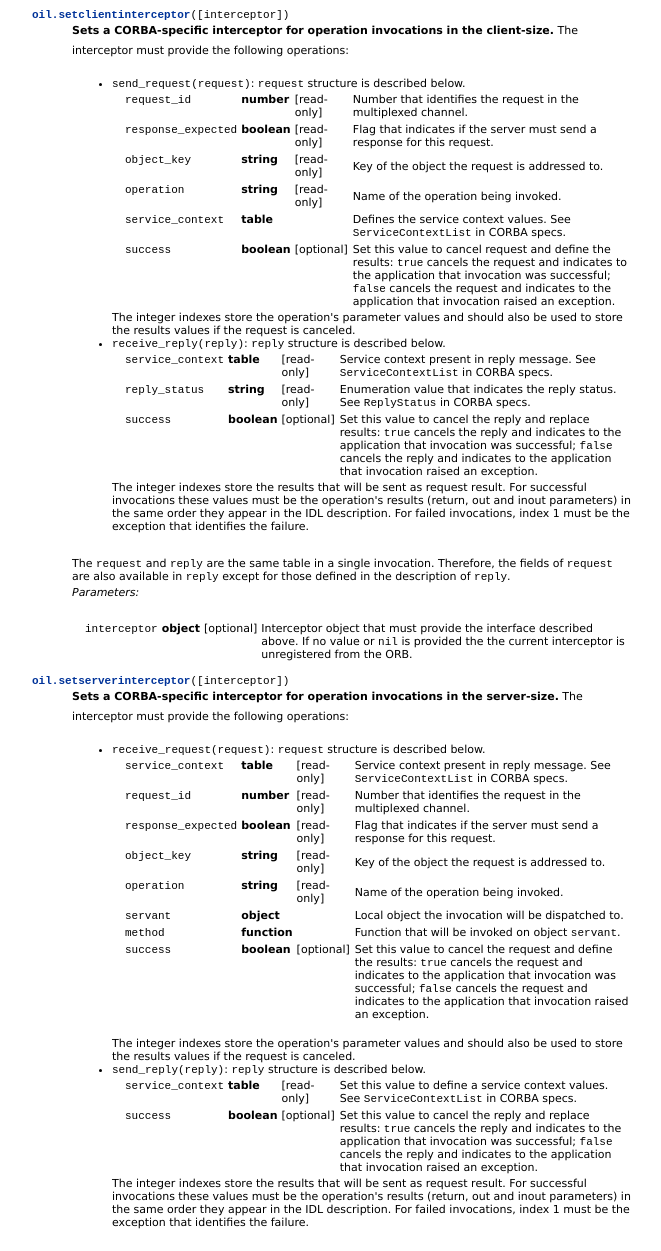
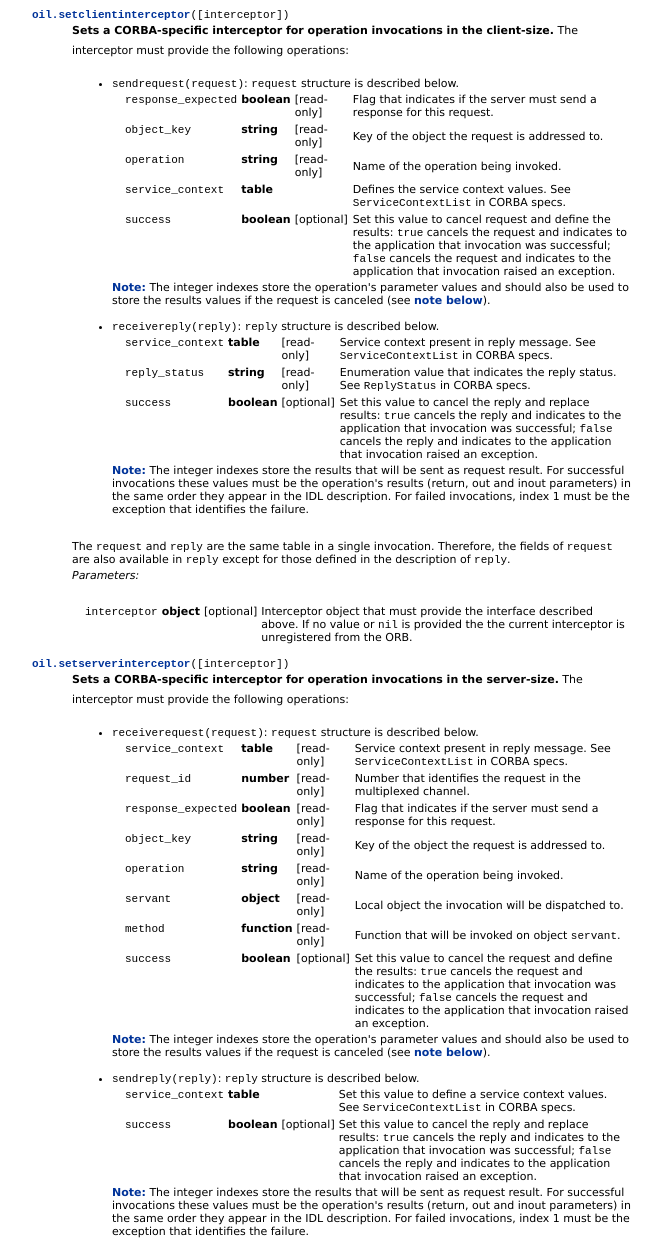
Before and after one commit to renatomaia/oil, a plain HTML site: page docs/docs_lib.html in a window 1280 px wide. Shown: the part 8926-10177 px from the top of the page, without its empty margins (128-789 px from the left). Drawn offline with nearby package versions, Linux system fonts and the light colour scheme; files that its build step writes are made by us from their sources.

Commit message:
Correction in the CORBA interception mechanism, as well as corrections in the related documentation.
git-svn-id: https://subversion.tecgraf.puc-rio.br/engdist/oil/trunk@72167 ae0415b3-e90b-0410-900d-d0be9363c56b

```diff
--- a/docs/docs_lib.html
+++ b/docs/docs_lib.html
@@ -943,14 +943,8 @@ oil.setexcatch(function(_, except) error(tostring(except)) end)
 			The interceptor must provide the following operations:<br>
 			<ul>
 				<li>
-					<code>send_request(request)</code>: <code>request</code> structure is described below.
+					<code>sendrequest(request)</code>: <code>request</code> structure is described below.
 					<table>
-					<tr>
-						<td valign="top"><code>request_id</code></td>
-						<td valign="top"><b>number</b></td>
-						<td valign="top">[read-only]</td>
-						<td>Number that identifies the request in the multiplexed channel.</td>
-					</tr>
 					<tr>
 						<td valign="top"><code>response_expected</code></td>
 						<td valign="top"><b>boolean</b></td>
@@ -984,10 +978,12 @@ oil.setexcatch(function(_, except) error(tostring(except)) end)
 						<code>false</code> cancels the request and indicates to the application that invocation raised an exception.</td>
 					</tr>
 					</table>
-					The integer indexes store the operation's parameter values and should also be used to store the results values if the request is canceled.<br>
+					<a name="#client-params-note">Note:</a> The integer indexes store the operation's parameter values and should also be used to store the results values if the request is canceled (see <a href="#client-return-note">note below</a>).
+					<br>
+					<br>
 				</li>
 				<li>
-					<code>receive_reply(reply)</code>: <code>reply</code> structure is described below.
+					<code>receivereply(reply)</code>: <code>reply</code> structure is described below.
 					<table>
 					<tr>
 						<td valign="top"><code>service_context</code></td>
@@ -1010,8 +1006,9 @@ oil.setexcatch(function(_, except) error(tostring(except)) end)
 						<code>false</code> cancels the reply and indicates to the application that invocation raised an exception.</td>
 					</tr>
 					</table>
-					The integer indexes store the results that will be sent as request result.
-					For successful invocations these values must be the operation's results (return, out and inout parameters) in the same order they appear in the IDL description. For failed invocations, index 1 must be the exception that identifies the failure.<br>
+					<a name="client-return-note">Note:</a> The integer indexes store the results that will be sent as request result.
+					For successful invocations these values must be the operation's results (return, out and inout parameters) in the same order they appear in the IDL description.
+					For failed invocations, index 1 must be the exception that identifies the failure.
 				</li>
 			</ul>
 			<br>
@@ -1036,7 +1033,7 @@ oil.setexcatch(function(_, except) error(tostring(except)) end)
 			The interceptor must provide the following operations:<br>
 			<ul>
 				<li>
-					<code>receive_request(request)</code>: <code>request</code> structure is described below.
+					<code>receiverequest(request)</code>: <code>request</code> structure is described below.
 					<table>
 					<tr>
 						<td valign="top"><code>service_context</code></td>
@@ -1071,13 +1068,13 @@ oil.setexcatch(function(_, except) error(tostring(except)) end)
 					<tr>
 						<td valign="top"><code>servant</code></td>
 						<td valign="top"><b>object</b></td>
-						<td valign="top"></td>
+						<td valign="top">[read-only]</td>
 						<td>Local object the invocation will be dispatched to.</td>
 					</tr>
 					<tr>
 						<td valign="top"><code>method</code></td>
 						<td valign="top"><b>function</b></td>
-						<td valign="top"></td>
+						<td valign="top">[read-only]</td>
 						<td>Function that will be invoked on object <code>servant</code>.</td>
 					</tr>
 					<tr>
@@ -1089,16 +1086,17 @@ oil.setexcatch(function(_, except) error(tostring(except)) end)
 						<code>false</code> cancels the request and indicates to the application that invocation raised an exception.</td>
 					</tr>
 					</table>
+					<a name="#server-params-note">Note:</a> The integer indexes store the operation's parameter values and should also be used to store the results values if the request is canceled (see <a href="#server-return-note">note below</a>).
 					<br>
-					The integer indexes store the operation's parameter values and should also be used to store the results values if the request is canceled.
+					<br>
 				</li>
 				<li>
-					<code>send_reply(reply)</code>: <code>reply</code> structure is described below.
+					<code>sendreply(reply)</code>: <code>reply</code> structure is described below.
 					<table>
 					<tr>
 						<td valign="top"><code>service_context</code></td>
 						<td valign="top"><b>table</b></td>
-						<td valign="top">[read-only]</td>
+						<td valign="top"></td>
 						<td>Set this value to define a service context values. See <code>ServiceContextList</code> in CORBA specs.</td>
 					</tr>
 					<tr>
@@ -1110,7 +1108,7 @@ oil.setexcatch(function(_, except) error(tostring(except)) end)
 						<code>false</code> cancels the reply and indicates to the application that invocation raised an exception.</td>
 					</tr>
 					</table>
-					The integer indexes store the results that will be sent as request result.
+					<a name="server-return-note">Note:</a> The integer indexes store the results that will be sent as request result.
 					For successful invocations these values must be the operation's results (return, out and inout parameters) in the same order they appear in the IDL description.
 					For failed invocations, index 1 must be the exception that identifies the failure.
 				</li>
```
Also changed, not shown: 1 other file.
